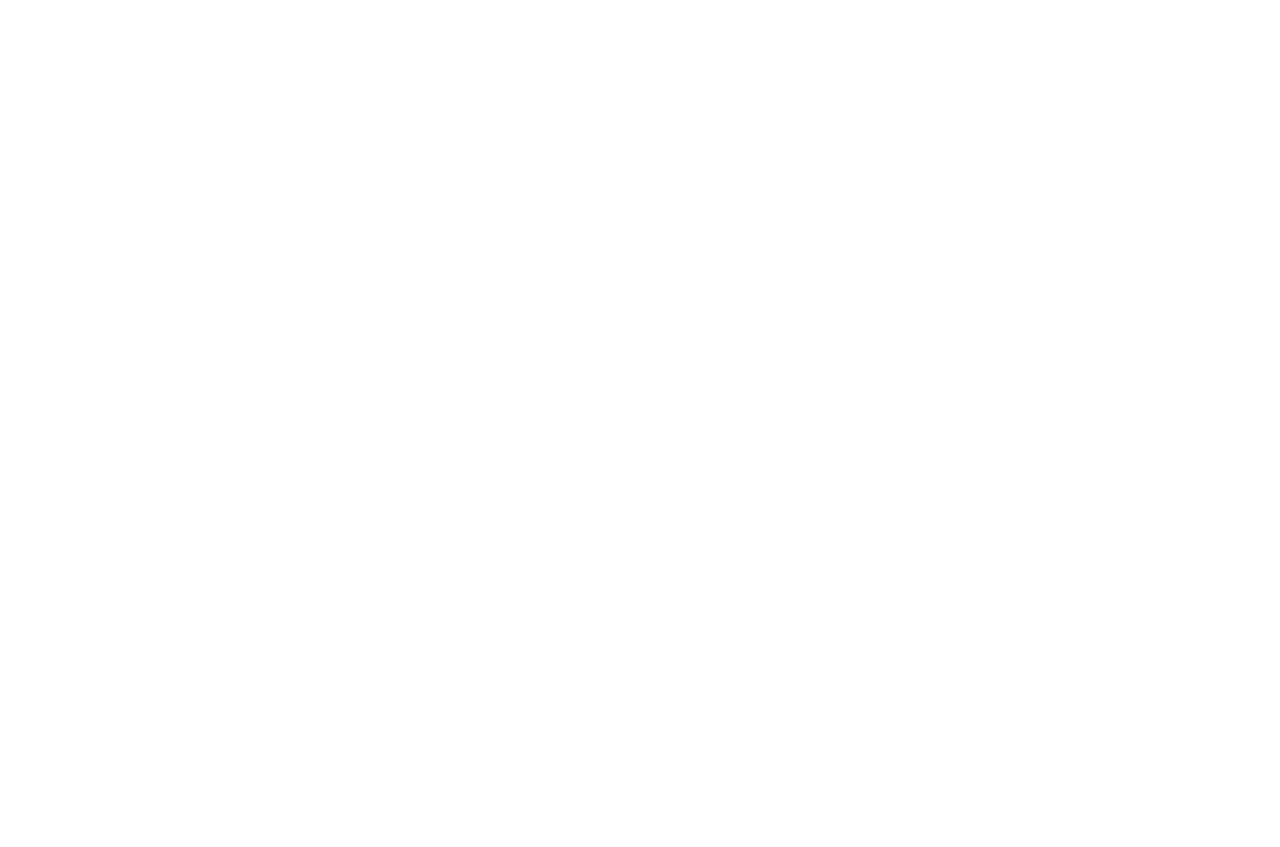
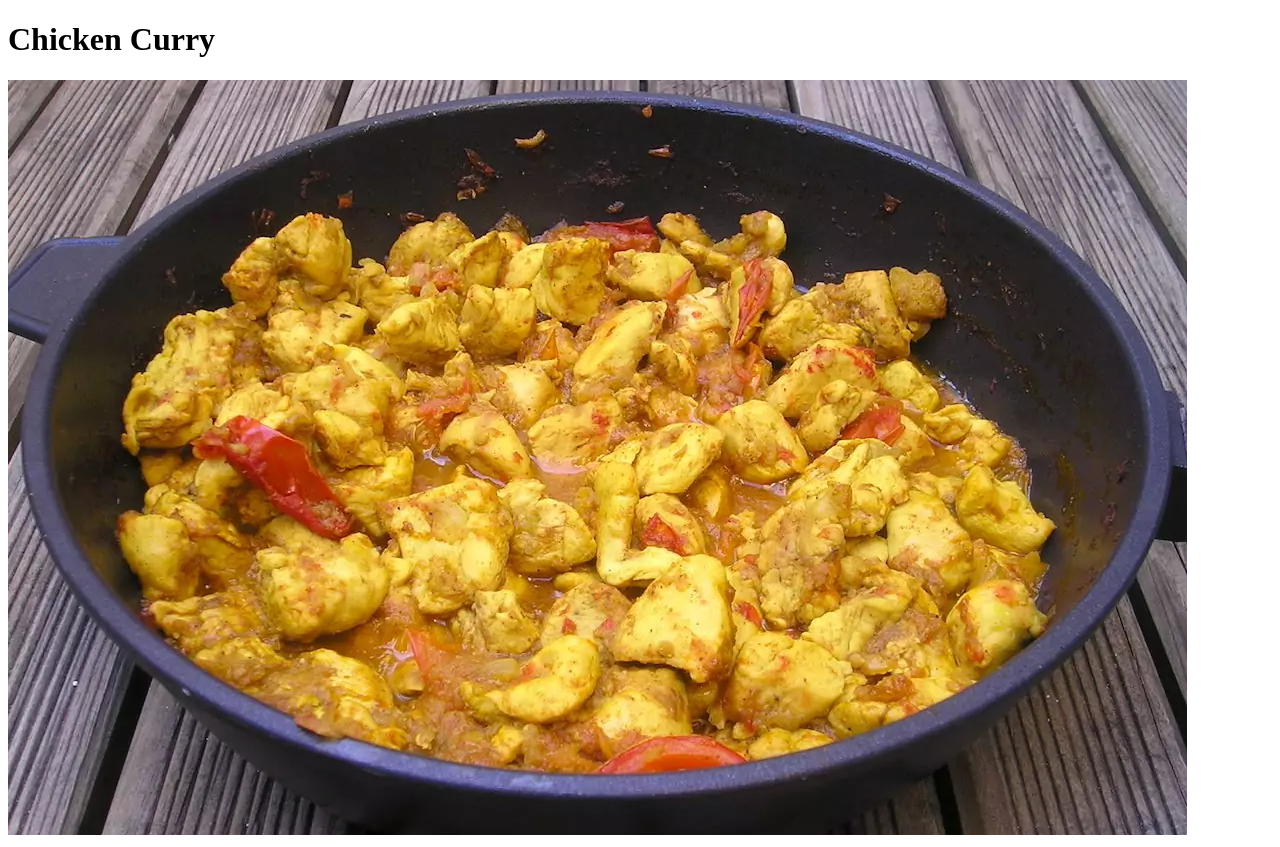
Before and after one commit to OroooTo/odin-recipes, a plain HTML site: page recipes/chicken.html in a window 1280 px wide. Before the commit the page ends 800 px from the top, so only its background shows below. Drawn offline with Linux system fonts and the light colour scheme.

Commit message:
Add image to recipe

```diff
--- a/recipes/chicken.html
+++ b/recipes/chicken.html
@@ -3,4 +3,8 @@
     <head>
         <meta charset="UTF-8">
     </head>
+    <body>
+        <h1>Chicken Curry</h1>
+        <img src="../images/chicken-visual.png" alt="Finished Meal">
+    </body>
 </html>
```
